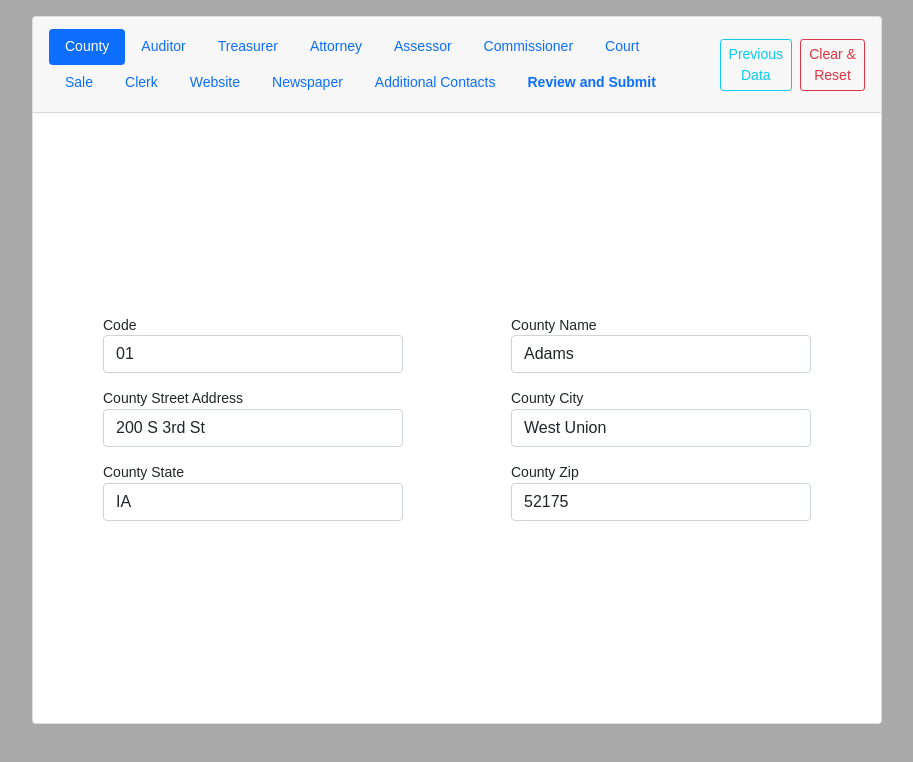
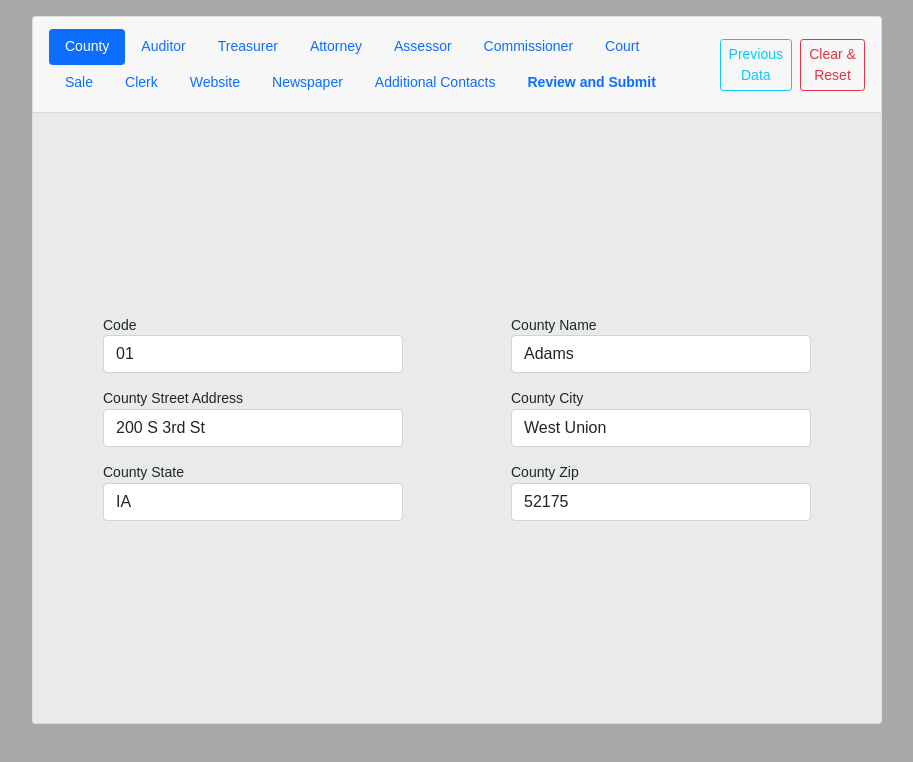
Before and after one commit to dstein131/MasterFile-Portal, a plain HTML site: page index2.html in a window 1280 px wide. Both pictures are taken after a click on the tab "County". Shown: the whole page, without its empty margins (183-1096 px from the left). Drawn offline with nearby package versions, Linux system fonts and the light colour scheme.

Commit message:
ramdom colors

```diff
--- a/index2.html
+++ b/index2.html
@@ -112,14 +112,16 @@
                             style="height: 52px">
                             Clear & Reset
                     </div>
-                    <div class="card-body d-flex flex-wrap justify-content-around align-items-center"
+                    <div class="card-body d-flex flex-wrap justify-content-around align-items-center" id="cardBody"
                         style="min-height: 610px">
                         <!-- tab sections -->
 
                         <div class="tab-content" id="pills-tabContent">
                             <!-- county info -->
                             <div class="tab-pane fade show active" id="pills-county" role="tabpanel"
-                                aria-labelledby="pills-county-tab">
+                                aria-labelledby="pills-county-tab"
+
+                                >
                                 <div class="d-flex flex-row flex-wrap justify-content-around align-items-center">
                                     <div class="form-group col-md-6 mx-2 my-2" style="width: 300px">
                                         <label for="countyCode"><small> Code</small></label>
--- a/masterVerify2.js
+++ b/masterVerify2.js
@@ -703,3 +703,22 @@ document.getElementById("addnewsBtn").addEventListener("click", () => {
   )
 }
 )
+
+// make an array of different light background colors
+let lightColors = ["#f8f9fa", "#e9ecef", "#dee2e6", "#faf9f2", "#f2f7f3", "#e6eff7", "#f2edf5", "#f2f2eb", "#e8ebea"];
+
+
+
+function changeColor() {
+  // loop through all the elements with the class name of nav-link and create an array of them
+  let navLinks = document.getElementsByClassName("nav-link");
+  // for each navLink add an event listener
+  for (let i = 0; i < navLinks.length; i++) {
+    navLinks[i].addEventListener("click", () => {
+      // set a background random color from the lightColors array to the dom id cardBody
+      document.getElementById("cardBody").style.backgroundColor = lightColors[Math.floor(Math.random() * lightColors.length)];
+    })
+  }
+}
+
+changeColor();
```
